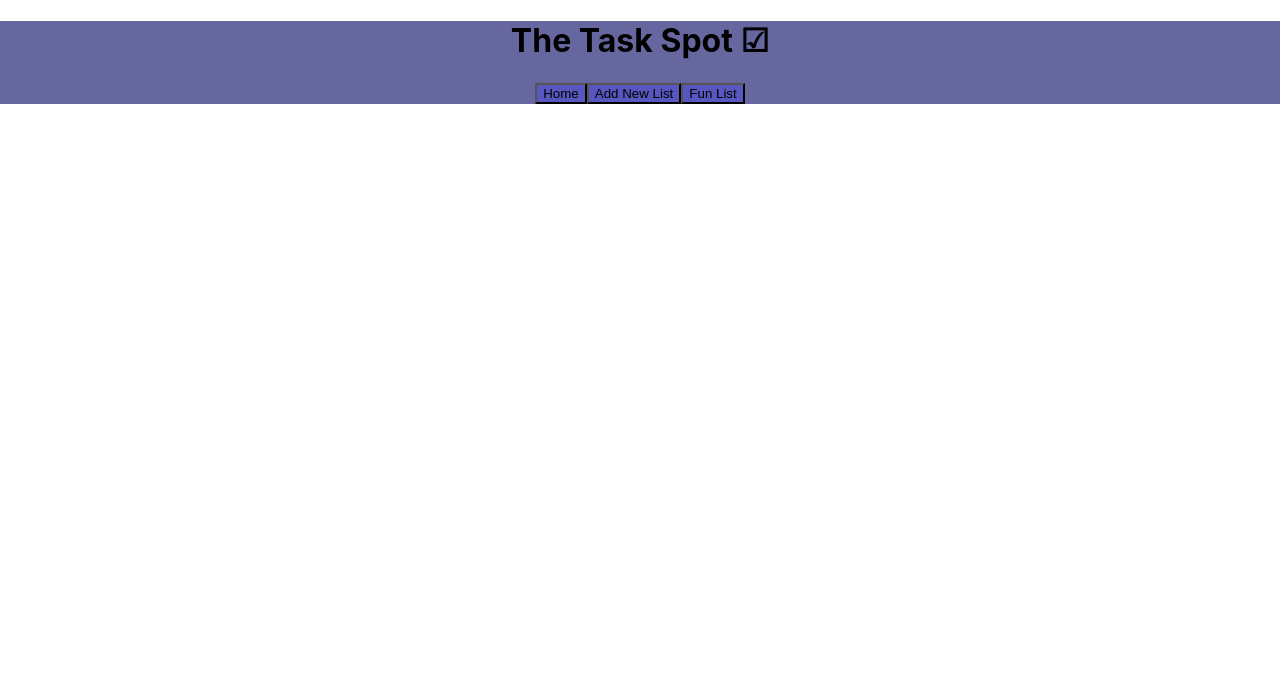
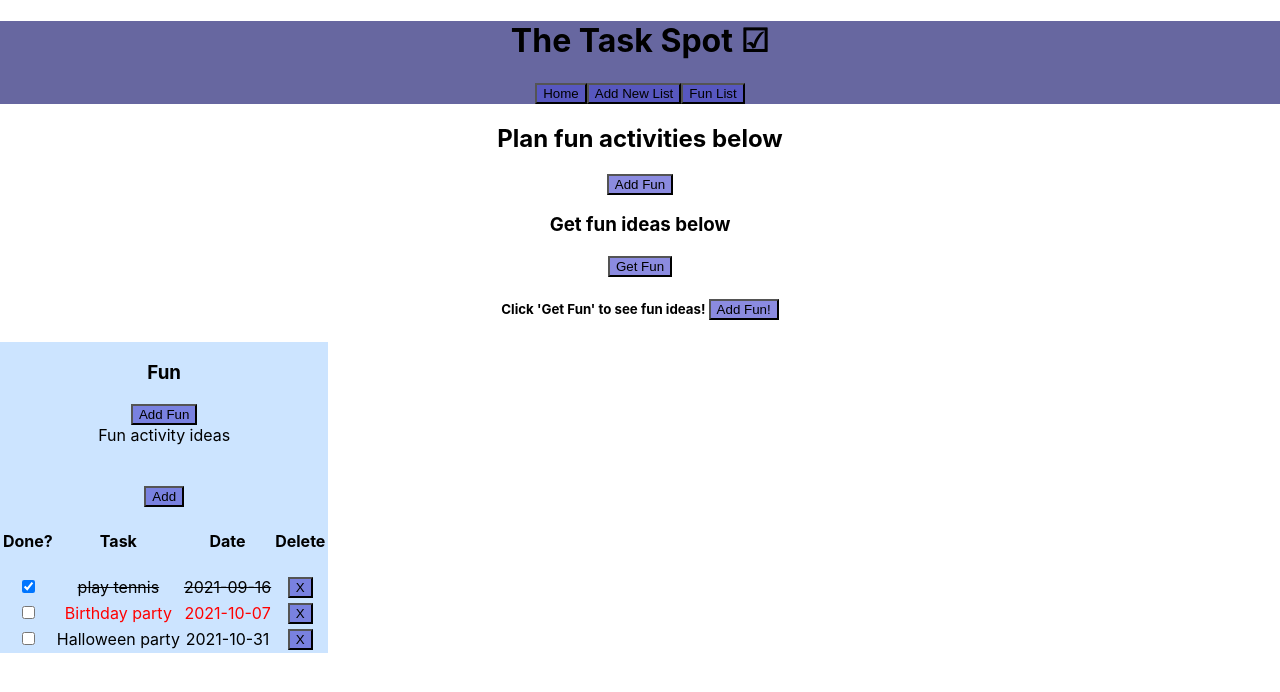
Before and after one commit to JulieAnnMeng/The-Task-Spot-v1, a React (Create React App) app in the folder my-app/: page /funlist in a window 1280 px wide. Shown: the top 692 px of the page. Built offline with nearby package versions, Linux system fonts and the light colour scheme; data requests are answered from the project's data file.

Commit message:
updated funList

```diff
--- a/my-app/db.json
+++ b/my-app/db.json
@@ -2,6 +2,33 @@
   "lists": [
     {
       "id": 1,
+      "title": "Fun",
+      "description": "Fun activity ideas",
+      "tasks": [
+        {
+          "id": 1,
+          "name": "play tennis",
+          "date": "2021-09-16",
+          "priority": false,
+          "checked": true
+        },
+        {
+          "id": 2,
+          "name": "Birthday party",
+          "date": "2021-10-07",
+          "priority": true,
+          "checked": false
+        },
+        {
+          "id": 3,
+          "name": "Halloween party",
+          "date": "2021-10-31",
+          "checked": false
+        }
+      ]
+    },
+    {
+      "id": 2,
       "title": "Groceries",
       "description": "What to buy at Trader Joes",
       "tasks": [
@@ -36,7 +63,7 @@
       ]
     },
     {
-      "id": 2,
+      "id": 3,
       "title": "House Chores",
       "description": "Things to do around the house",
       "tasks": [
@@ -53,20 +80,6 @@
           "date": "2021-10-16",
           "priority": true,
           "checked": false
-        }
-      ]
-    },
-    {
-      "id": 3,
-      "title": "Fun",
-      "description": "Fun activity ideas",
-      "tasks": [
-        {
-          "id": 1,
-          "name": "play tennis",
-          "date": "2021-09-16",
-          "priority": false,
-          "checked": true
         }
       ]
     },
@@ -91,5 +104,11 @@
         }
       ]
     }
+  ],
+  "funCards": [
+    {
+      "id": 1,
+      "activity": "Watch the sunset or the sunrise"
+    }
   ]
 }
--- a/my-app/src/App.js
+++ b/my-app/src/App.js
@@ -5,26 +5,27 @@ import NewList from './components/NewList';
 import FunList from './components/FunList';
 import { useState, useEffect } from 'react';
 import {Switch, Route} from 'react-router-dom';
+
 function App() {
   //useEffect here, pass down to components as props
-  const[lists, setLists] = useState([])
-  const[update, setUpdate] = useState(false)
+  const[lists, setLists] = useState([]);
+  const[update, setUpdate] = useState(false);
 
     function getLists(){
         fetch(`http://localhost:3001/lists`)
         .then(r=>r.json())
         .then(lists => setLists(lists))
-      }
+      };
 
     useEffect(()=>{
       getLists()
-    },[update])
+    },[update]);
 
      function handleListDelete(id){
        fetch(`http://localhost:3001/lists/${id}`, {
            method:"DELETE"
        }).then(setUpdate(!update))
-   }
+   };
 
       function handleTaskPatch(id, tasks){
         fetch(`http://localhost:3001/lists/${id}`, {
@@ -35,7 +36,7 @@ function App() {
       .then(response => response.json())
       .then(setUpdate(!update))
       .catch(error => console.error("Patch error: ", error))
-    }
+    };
 
     function handleNewList(newListFormData){
       fetch(`http://localhost:3001/lists`,{
@@ -45,7 +46,7 @@ function App() {
         }
       ).then(r=>r.json())
       .then( data => console.log(data))
-    }
+    };
 
 
   return (
@@ -59,11 +60,14 @@ function App() {
         </Route>
 
         <Route path="/funlist">
-        <FunList
-          lists={lists}
-          handleTaskPatch={handleTaskPatch}
-          handleListDelete={handleListDelete}
-        />
+          {lists ?
+            <FunList
+              lists={lists}
+              handleTaskPatch={handleTaskPatch}
+              handleListDelete={handleListDelete}
+            />
+          : undefined}
+
         </Route>
         <Route path="/">
         <Home
@@ -71,10 +75,8 @@ function App() {
           handleTaskPatch={handleTaskPatch}
           handleListDelete={handleListDelete}
         />
-
         </Route>
       </Switch>
-
     </div>
   );
 }
--- a/my-app/src/components/FunList.js
+++ b/my-app/src/components/FunList.js
@@ -1,19 +1,22 @@
 //Julie don't touch this
 //issue is rendering
 
-//import { useState} from 'react';
-//import Lists from './Lists';
-//import { useParams, useHistory, Link } from 'react-router-dom'
+import { useState} from 'react';
+import Lists from './Lists';
+// import { useParams, useHistory, Link } from 'react-router-dom'
 
 
-//const funURL = "https://www.boredapi.com/api/activity"
+
 function FunList({lists, handleTaskPatch, handleListDelete}) {
-    /*
-    const [funActivity, setFunActivity]= useState(null)
+    const funList = lists.find(list => list.title === "Fun");
+    // const{id, title, description, tasks} = funList;
+    // console.log(funList);
 
-    const funList = lists.find(list => list.title === "Fun")
-    const{id, title, description, tasks}=funList
+    const [toggleAdd, setToggleAdd] = useState(false);
+    const [funActivity, setFunActivity]= useState("");
 
+    const funURL = "https://www.boredapi.com/api/activity";
+    const apiFun = "Click 'Get Fun' to see fun ideas!";
 
     function getFun(){
         fetch(funURL)
@@ -25,31 +28,39 @@ function FunList({lists, handleTaskPatch, handleListDelete}) {
     const blankForm = {date: "", task: ""};
     const [formData, setFormData] = useState(blankForm);
 
+    function addFunForm (){
+        setToggleAdd(!toggleAdd);
+    }
+
+    function boardAdd (funActivity) {
+        debugger;
+    }
+
     function handleFormChange(e){
         let name = e.target.name;
         let value = e.target.value;
         setFormData({...formData, [name]: value})
+        debugger;
     }
 
     function handleSubmit(e){
         e.preventDefault();
+        debugger;
         handleNewTask(formData);
     }
 
     function handleNewTask(formData){
-        let newID = tasks.at(-1).id + 1;
+        let newID = funList.tasks.at(-1).id + 1;
         const newTask = {id: newID, name: formData.task, date: formData.date, checked: false};
-        tasks.push(newTask);
-        handleTaskPatch(id, tasks);
+        funList.tasks.push(newTask);
+        handleTaskPatch(funList.id, funList.tasks);
     }
-*/
 
     return (
-        <div>{/*
+        <div>
             <h2>Plan fun activities below</h2>
-            <button className="funListAdd">Add Fun</button>
-            <button className="apiFunAdd" onClick={getFun}>Get Fun</button>
-
+            <button className="funListAdd" onClick={addFunForm}>Add Fun</button>
+            {toggleAdd ?
                 <form className="funListAdd" onSubmit={handleSubmit}>
                     <h3>Add to your fun below</h3>
                     <input
@@ -58,26 +69,27 @@ function FunList({lists, handleTaskPatch, handleListDelete}) {
                         value={formData.date}
                         onChange={handleFormChange}
                     />
-
                     <input
                         type="text"
                         name="name"
                         placeholder="fun task"
-                value={formData.name}
+                        value={formData.task}
                         onChange={handleFormChange}
                     />
-
                     <br /><br />
                     <button type="submit">Submit</button>
                 </form>
-            <form className="apiFunAdd" onSubmit={handleSubmit}>
+            : null }
+
+            {/* <form className="apiFunAdd" onSubmit={handleSubmit}> */}
                 <h3>Get fun ideas below</h3>
-                <h5>{funActivity ? funActivity : "random fun idea"}</h5>
-                <input
-                type="hidden"
+                <button className="apiFunAdd" onClick={getFun}>Get Fun</button>
+                <h5>{funActivity ? funActivity : apiFun} <button onClick={() => boardAdd(funActivity)}>Add Fun!</button></h5>
+                {/* <input
+                // type="hidden"
                 name="name"
                 placeholder="fun task"
-                value={funActivity}
+                value={funActivity ? funActivity : "random fun idea"}
                 onChange={handleFormChange}
                 />
                 <input
@@ -87,19 +99,23 @@ function FunList({lists, handleTaskPatch, handleListDelete}) {
                 onChange={handleFormChange}
                  />
                 <br />
-                <button type="submit">Submit</button>
-            </form>
+                <button type="submit">Submit</button> */}
+            {/* </form> */}
+
+
+            {funList ?
                 <Lists
-            key={id}
-            id={id}
-            title={title}
-            description={description}
-            tasks={tasks}
+                    key={funList.id}
+                    id={funList.id}
+                    title={funList.title}
+                    description={funList.description}
+                    tasks={funList.tasks}
 
                     handleTaskPatch={handleTaskPatch}
                     handleListDelete={handleListDelete}
                 />
-            */}
+            : <h2>Loading...</h2> }
+
         </div>
   );
 }
```
Also changed, not shown: my-app/src/components/FunCard.js (added, +12 -0 lines). Lines whose indentation alone changed are shown as unchanged.
